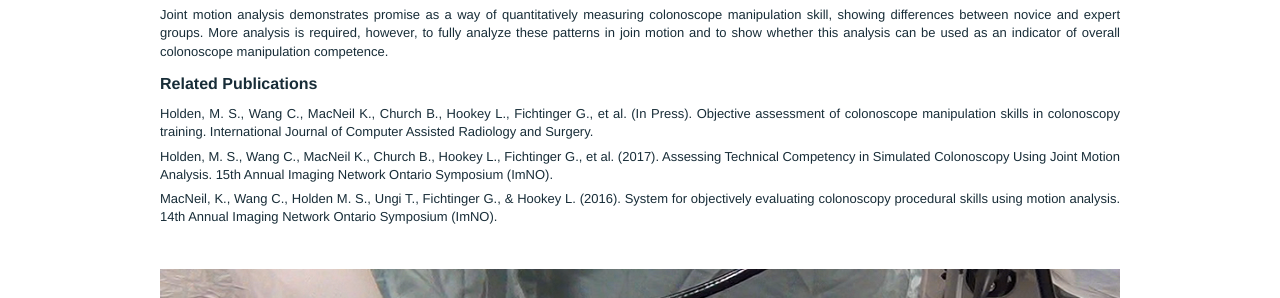
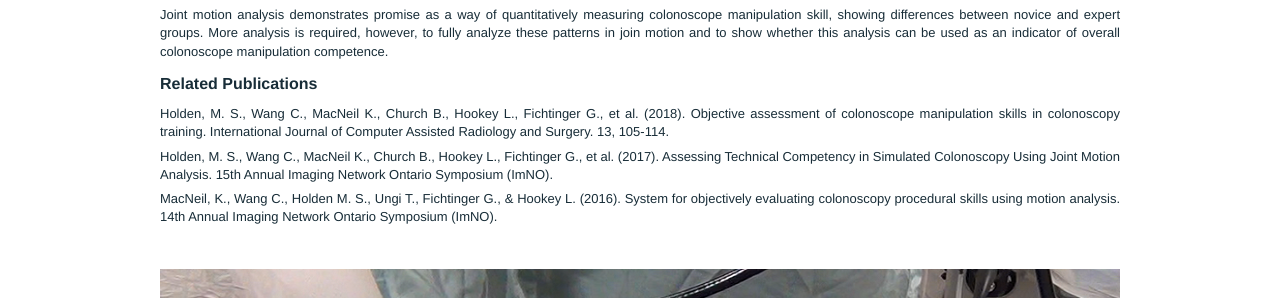
Before and after one commit to PerkTutor/perktutor.github.io, a Jekyll site: the page built from Colonoscopy.md, in a window 1280 px wide. Shown: the part 367-665 px from the top of the page. Built offline with Jekyll 4.4.1, drawn with Linux system fonts in a browser that asks for light colours; our own code applies the rules of GitHub Pages for plain Markdown files.

```diff
--- a/Colonoscopy.md
+++ b/Colonoscopy.md
@@ -15,7 +15,7 @@ Joint motion analysis demonstrates promise as a way of quantitatively measuring
 
 ## Related Publications
 
-Holden, M. S., Wang C., MacNeil K., Church B., Hookey L., Fichtinger G., et al. (In Press).  Objective assessment of colonoscope manipulation skills in colonoscopy training. International Journal of Computer Assisted Radiology and Surgery.
+Holden, M. S., Wang C., MacNeil K., Church B., Hookey L., Fichtinger G., et al. (2018).  Objective assessment of colonoscope manipulation skills in colonoscopy training. International Journal of Computer Assisted Radiology and Surgery. 13, 105-114.
 
 Holden, M. S., Wang C., MacNeil K., Church B., Hookey L., Fichtinger G., et al. (2017).  Assessing Technical Competency in Simulated Colonoscopy Using Joint Motion Analysis. 15th Annual Imaging Network Ontario Symposium (ImNO).
 
```
Also changed, not shown: Applications.md (+3 -0 lines), DeepBrainStimulation.md (added, +19 -0 lines), images/DeepBrainStimulation.png (added).
